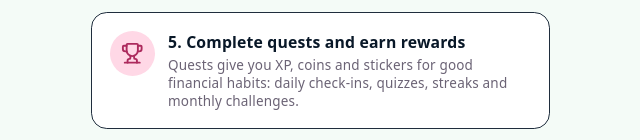
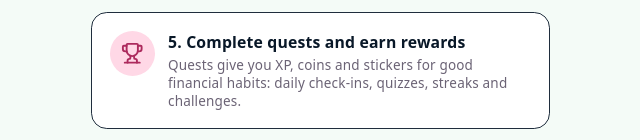
Before and after one commit to COS301-SE-2026/SpendSense, a React (Vite) app in the folder frontend/: page /help in a window 1280 px wide. Shown: the part 707-847 px from the top of the page, without its empty margins (320-960 px from the left). Built offline with nearby package versions, Linux system fonts and the light colour scheme; no server answers.

Commit message:
minor change to help page

```diff
--- a/frontend/src/domains/HelpPage.tsx
+++ b/frontend/src/domains/HelpPage.tsx
@@ -55,7 +55,7 @@ const walkThrough: {
 		icon: <Trophy className="size-5"/>,
 		tone:"pink",
 		title: "5. Complete quests and earn rewards",
-		body:"Quests give you XP, coins and stickers for good financial habits: daily check-ins, quizzes, streaks and monthly challenges.",
+		body:"Quests give you XP, coins and stickers for good financial habits: daily check-ins, quizzes, streaks and challenges.",
 	},
 
 
```
